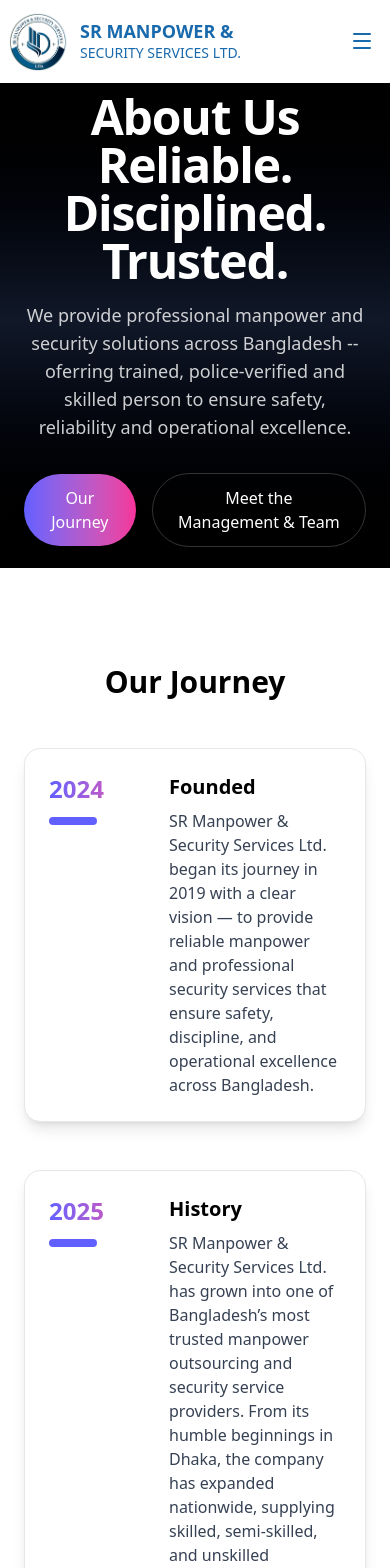
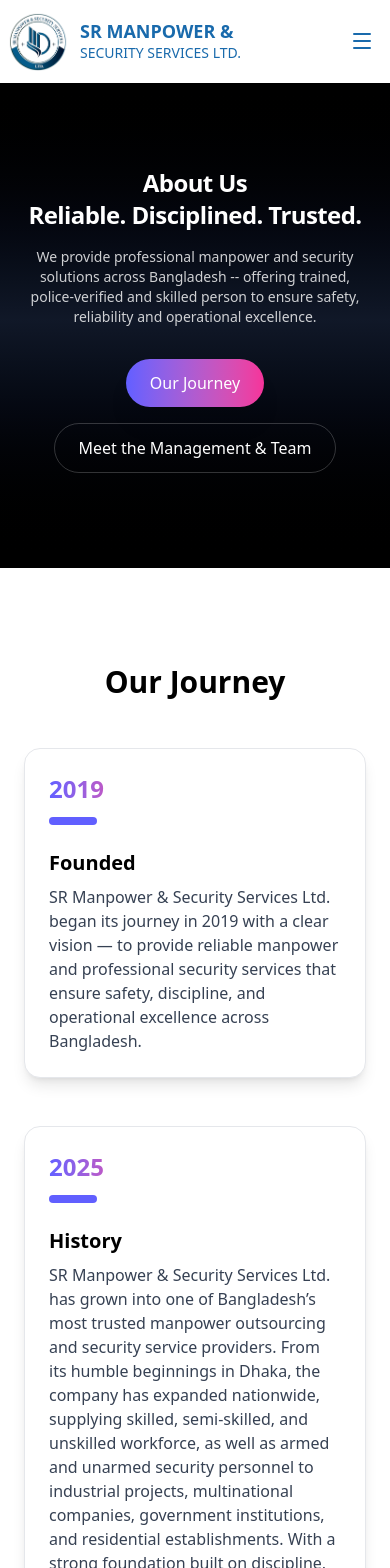
Before and after one commit to mrtech-2022/srmanpowersecurity, a Next.js app: page /about in a window 390 px wide. Shown: the top 1568 px of the page. Built offline with nearby package versions, Linux system fonts and the light colour scheme.

Commit message:
client and company info update

```diff
--- a/src/components/AboutUs/AboutCompany.jsx
+++ b/src/components/AboutUs/AboutCompany.jsx
@@ -6,7 +6,7 @@
 import leaderIIImage from '../../../public/assets/images/md.jpg'
 
 const timeline = [
-  { year: '2024', title: 'Founded', text: 'SR Manpower & Security Services Ltd. began its journey in 2019 with a clear vision — to provide reliable manpower and professional security services that ensure safety, discipline, and operational excellence across Bangladesh.' },
+  { year: '2019', title: 'Founded', text: 'SR Manpower & Security Services Ltd. began its journey in 2019 with a clear vision — to provide reliable manpower and professional security services that ensure safety, discipline, and operational excellence across Bangladesh.' },
   { year: '2025', title: 'History', text: 'SR Manpower & Security Services Ltd. has grown into one of Bangladesh’s most trusted manpower outsourcing and security service providers. From its humble beginnings in Dhaka, the company has expanded nationwide, supplying skilled, semi-skilled, and unskilled workforce, as well as armed and unarmed security personnel to industrial projects, multinational companies, government institutions, and residential establishments. With a strong foundation built on discipline, integrity, and professionalism, SR Manpower & Security Services Ltd. ensures every team member is trained, police-verified, and supervised by experienced professionals from defense and law enforcement backgrounds. The company provides a wide range of services — including facility management, safety training, and emergency response solutions — designed to meet the evolving needs of its clients. Today, SR Manpower & Security Services Ltd. stands as a symbol of trust, reliability, and excellence, continuing to contribute to Bangladesh’s industrial development and workforce empowerment through world-class manpower and security solutions.' },
 ];
 
@@ -130,13 +130,13 @@
       <section className="relative h-124 flex items-center justify-center bg-gradient-to-b from-black via-gray-900 to-black text-white overflow-hidden text-center px-6">
         <div className="absolute inset-0 bg-cover bg-center opacity-20 -z-10 transform-gpu filter blur-sm" />
         <div className="z-10 max-w-4xl">
-          <h1 className="text-5xl md:text-4xl font-bold tracking-tight mb-4 bg-clip-text text-transparent text-white">
+          <h1 className="text-2xl md:text-4xl font-bold tracking-tight mb-4 bg-clip-text text-transparent text-white">
             About Us <br /> Reliable. Disciplined. Trusted.
           </h1>
-          <p className="text-white/80 text-lg md:text-xl max-w-2xl mx-auto">
-            We provide professional manpower and security solutions across Bangladesh -- oferring trained, police-verified and skilled person to ensure safety, reliability and operational excellence.
+          <p className="text-white/80 text-sm md:text-xl max-w-2xl mx-auto">
+            We provide professional manpower and security solutions across Bangladesh -- offering trained, police-verified and skilled person to ensure safety, reliability and operational excellence.
           </p>
-          <div className="mt-8 flex items-center justify-center gap-4">
+          <div className="mt-8 flex flex-col md:flex-row items-center justify-center gap-4">
             <a className="px-6 py-3 rounded-full bg-gradient-to-r from-indigo-500 to-pink-500 text-white shadow-xl hover:scale-105 transition" href="#history">Our Journey</a>
             <a className="px-6 py-3 rounded-full border border-white/20 text-white hover:bg-black transition" href="#team">Meet the Management & Team</a>
           </div>
@@ -153,8 +153,8 @@
                 key={t.year}
                 className="relative p-6 rounded-2xl bg-white border border-gray-200 shadow-lg transition-transform duration-300 hover:scale-[1.02]"
               >
-                <div className="flex items-start gap-6">
-                  <div className="w-24 flex-shrink-0">
+                <div className="flex flex-col md:flex-row items-start gap-6">
+                  <div className="w-24 md:flex-shrink-0">
                     <div className="text-2xl font-bold bg-gradient-to-r from-indigo-500 to-pink-500 bg-clip-text text-transparent">{t.year}</div>
                     <div className="h-2 w-12 bg-indigo-500 rounded mt-3" />
                   </div>
--- a/src/components/Home/OurClients.jsx
+++ b/src/components/Home/OurClients.jsx
@@ -159,7 +159,7 @@
                     Client's Reference Letter
                 </h2>
 
-                <Marquee speed={50} gradient={false}>
+                <Marquee speed={50} gradient={false} pauseOnHover={true}>
                     {referenceLetters.map((letter) => (
                         <div
                             key={letter.id}
```
